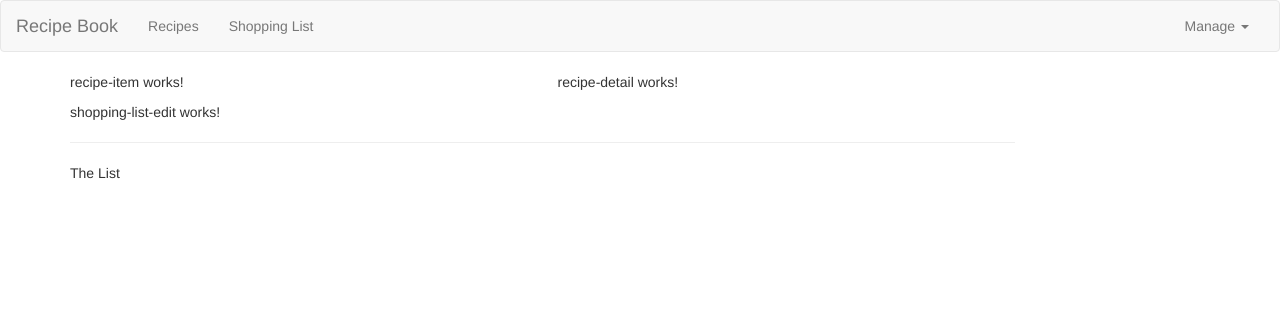
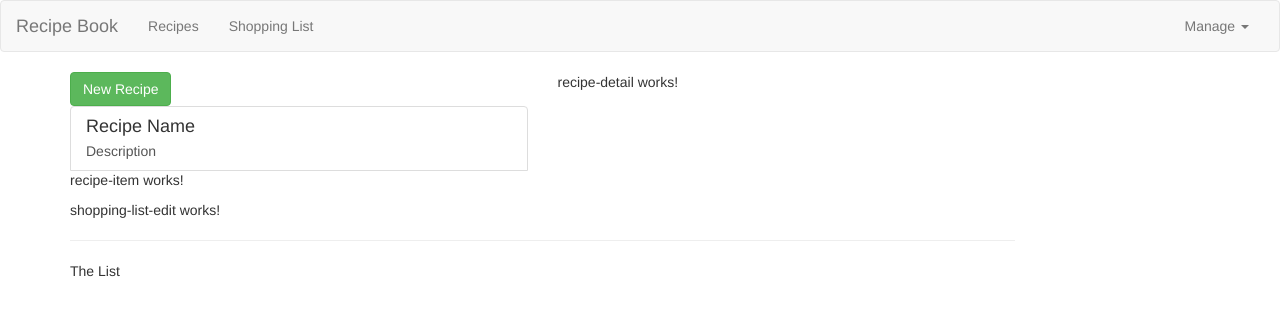
Before and after one commit to MthwRobinson/recipe_app, an Angular app: page / in a window 1280 px wide. Shown: the top 316 px of the page. Built offline with nearby package versions, Linux system fonts and the light colour scheme.

Commit message:
added recipe model

```diff
--- a/src/app/recipe_book/recipe-list/recipe-list.component.html
+++ b/src/app/recipe_book/recipe-list/recipe-list.component.html
@@ -1 +1,19 @@
-<app-recipe-item></app-recipe-item>
+<div class="row">
+  <div class="col-xs-12">
+    <button class="btn btn-success">New Recipe</button>
+  </div>
+</div>
+<div class="row">
+  <div class="col-xs-12">
+    <a href="#" class="list-group-item clearfix">
+      <div class="pull-left">
+        <h4 class="list-group-item-heading">Recipe Name</h4>
+        <p class="list-group-item-text">Description</p>
+      </div>
+      <span class="pull-right">
+        <img src="" alt="" class="img-responsive" style="max-height: 50px;">
+      </span>
+    </a>
+    <app-recipe-item></app-recipe-item>
+  </div>
+</div>
--- a/src/app/recipe_book/recipe-list/recipe-list.component.ts
+++ b/src/app/recipe_book/recipe-list/recipe-list.component.ts
@@ -1,4 +1,6 @@
 import { Component, OnInit } from '@angular/core';
+
+import { Recipe } from '../recipe.model';
 
 @Component({
   selector: 'app-recipe-list',
@@ -6,6 +8,9 @@
   styleUrls: ['./recipe-list.component.css']
 })
 export class RecipeListComponent implements OnInit {
+  recipes: Recipe[] = [
+    new Recipe('A Test Recipe', 'This is a test', 'https://media4.s-nbcnews.com/j/newscms/2016_36/1685951/ss-160826-twip-05_8cf6d4cb83758449fd400c7c3d71aa1f.nbcnews-ux-2880-1000.jpg')
+  ];
 
   constructor() { }
 
--- /dev/null
+++ b/src/app/recipe_book/recipe.model.ts
@@ -0,0 +1,11 @@
+export class Recipe {
+  public name: string;
+  public description: string;
+  public imagePath: string;
+
+  constructor(name: string, desc: string, imagePath: string) {
+    this.name = name;
+    this.description = desc;
+    this.imagePath = imagePath;
+  }
+}
```
